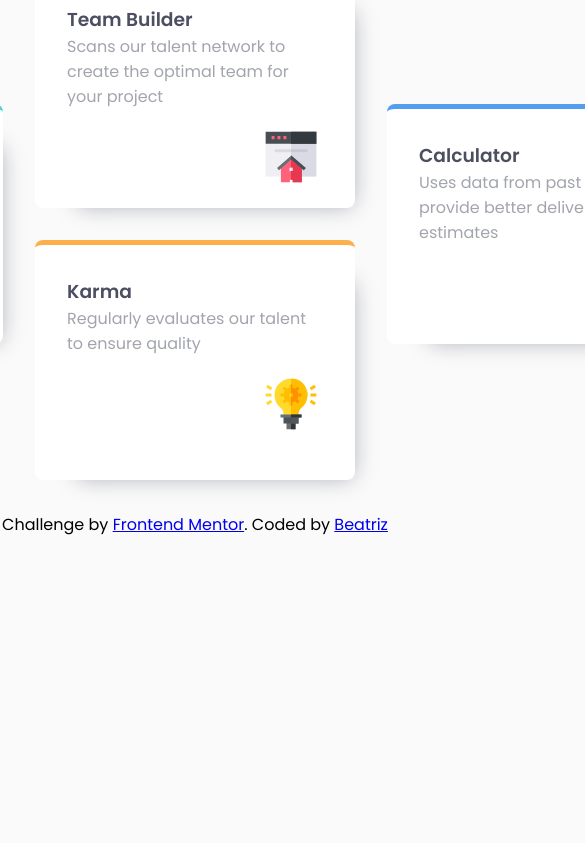
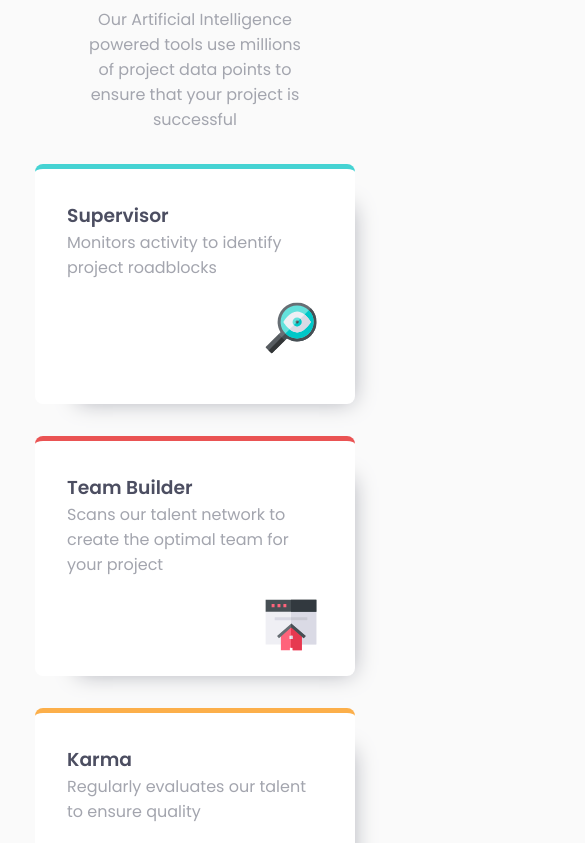
Before and after one commit to beatrizang/four-card-feature-section, a plain HTML site: page index.html in a window 390 px wide. Shown: the part 185-1028 px from the top of the page, 585 px wide, since content can reach past the window. Before the commit the page ends 844 px from the top, so only its background shows below. Drawn offline with Linux system fonts and the light colour scheme; a web font is replaced by a local one.

Commit message:
Se agrega el responsive

```diff
--- a/style.css
+++ b/style.css
@@ -15,6 +15,13 @@
     box-sizing: border-box;
 }
 
+a{
+    color: var(--very-dark-blue);
+}
+a:hover{
+    text-decoration: none;
+}
+
 body{
     display: flex;
     font-family: 'Poppins', sans-serif;
@@ -24,6 +31,7 @@ body{
     align-items: center;
 }
 .container{
+    margin-top: 5em;
     justify-content: center;
 }
 
@@ -42,6 +50,7 @@ body{
 .text p {
     color: var(--grayish-blue);
     font-weight: 400;
+    padding: 1em  5em 0 5em;
 }
 
 #title{
@@ -106,3 +115,26 @@ footer{
     margin-top: 2em;
     margin-bottom: 1em;
 }
+
+footer p{
+    color: var(--grayish-blue);
+}
+
+@media only screen and (max-width: 1260px){
+    .boxes{
+        flex-direction: column;
+    }
+
+    .supervisor{
+        margin-right: 0;
+        margin-bottom: 2em;
+    }
+
+    .karma{
+        margin-bottom: 2em;
+    }
+
+    .calculator{
+        margin-left: 0;
+    }
+}
```
